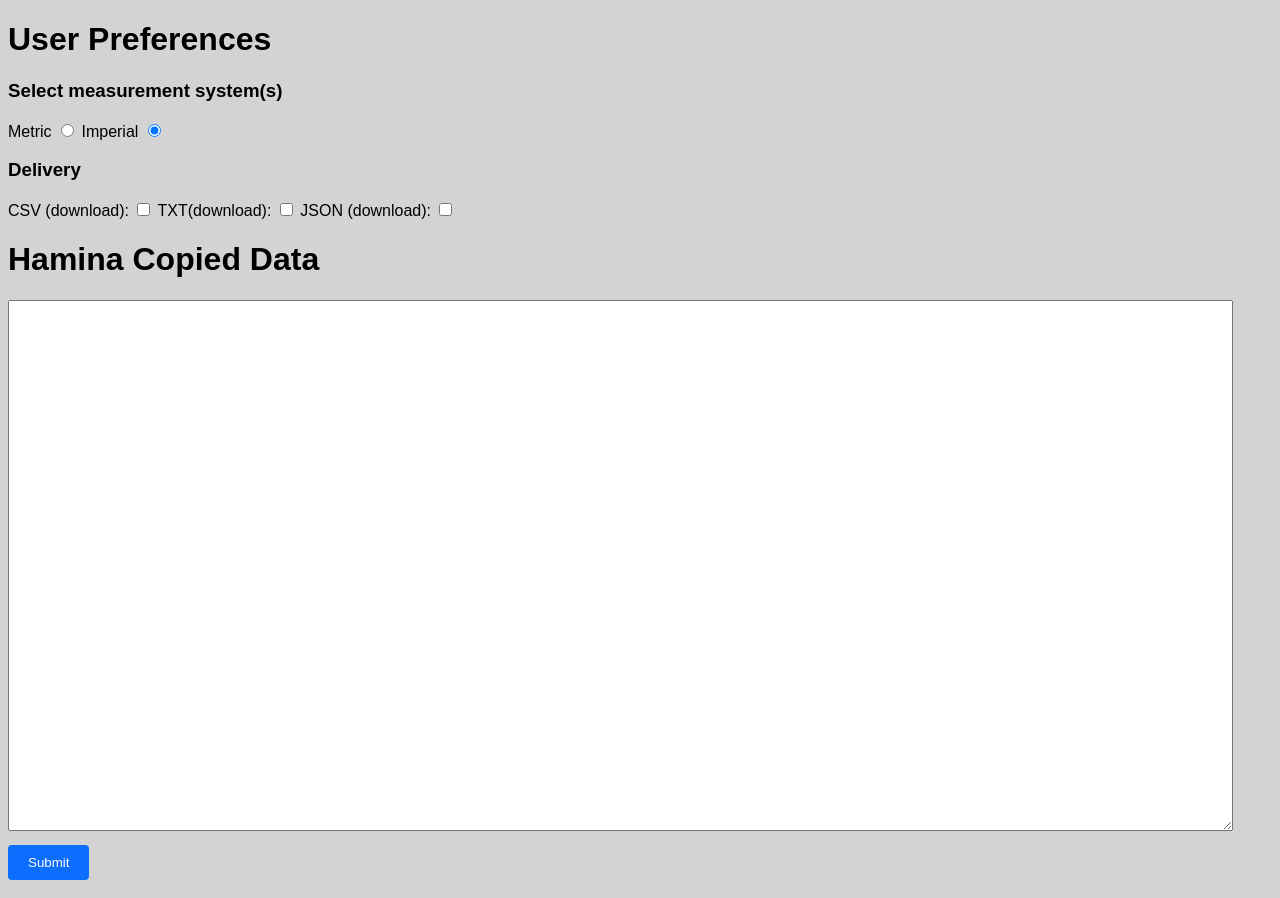
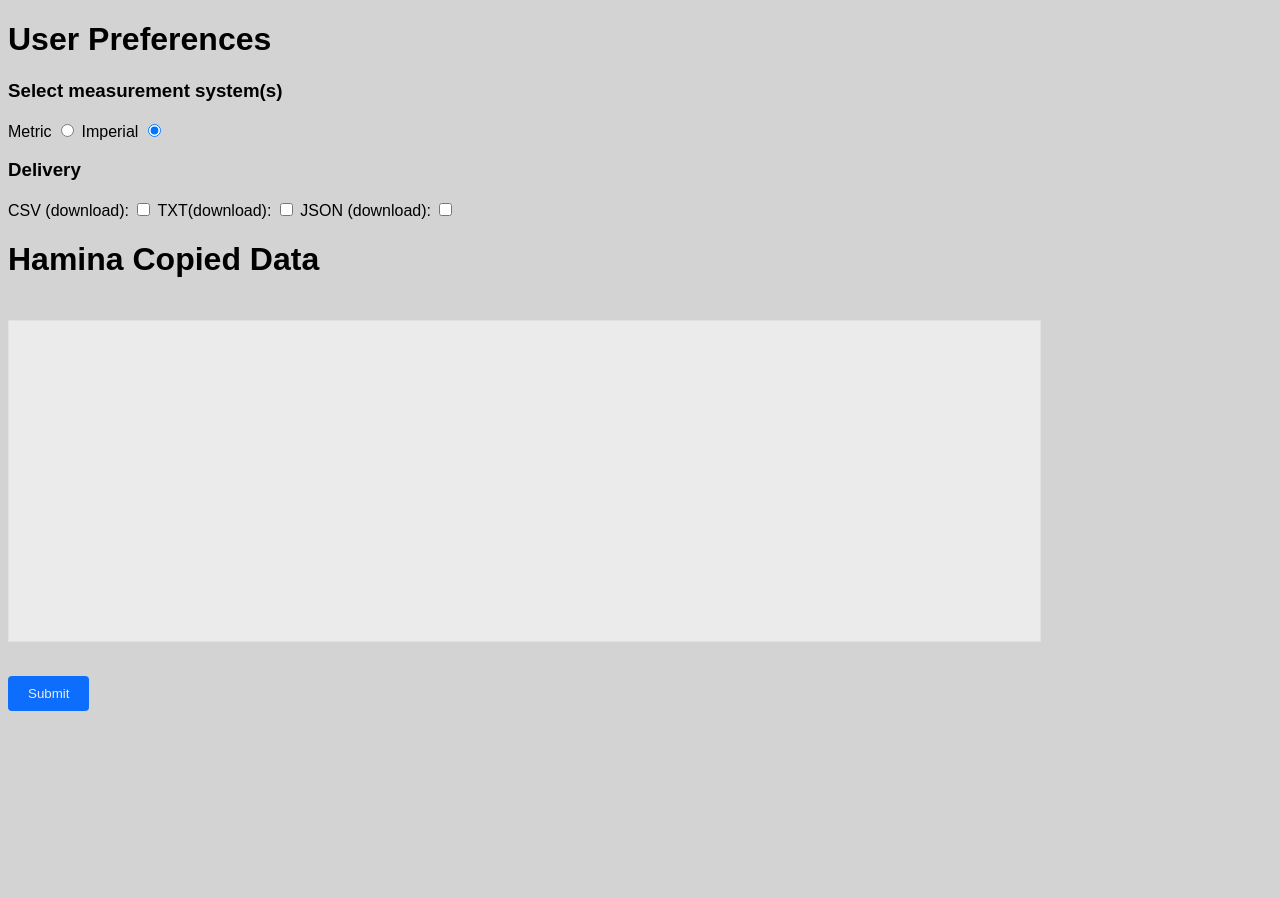
Before and after one commit to improvewifi/haminaAP, a Flask app: page / in a window 1280 px wide. After the commit the page ends 711 px from the top, so only its background shows below. Run offline with Flask 3, Linux system fonts and the light colour scheme.

Commit message:
fixed background color of checkboxes radio buttons and textarea

```diff
--- a/templates/index.html
+++ b/templates/index.html
@@ -9,13 +9,13 @@
                     font-family: Arial, sans-serif;
                     background-color: lightgrey;
                 }
-                #text-box {
+                .text-box {
                     width: 80%;
                     height: 300px;
                     margin: 20px auto;
                     padding: 10px;
-                    background-color: #E1E1E1;
-                    border: 1px solid #ccc;
+                    background-color: #EBEBEB;
+                    border: 1px solid #E1E1E1;
                     resize: none;
                 }
                 #copy-button {
@@ -33,10 +33,16 @@
                     margin: 10px 0;
                     padding: 10px 20px;
                     background-color: #0d6efd;
-                    color: white;
+                    color: #EBEBEB;
                     border: none;
                     border-radius: 4px;
-                 }
+                }
+                input [type=checkbox] {
+                    accent-color: #EBEBEB;
+                }
+                input [type=radio] {
+                    accent-color: #EBEBEB;
+                }
         </style>
         </head>
         <body >
@@ -58,7 +64,7 @@
                 <input type="checkbox" value="json" name="fileReq" />
             </div>
             <h1>Hamina Copied Data</h1>
-            <textarea name="copiedData" rows="35" cols="150"></textarea>
+            <textarea name="copiedData" class="text-box"></textarea>
             <br><input type="submit" value="Submit" class="button">
         </body>
     </form>
--- a/templates/results.html
+++ b/templates/results.html
@@ -14,8 +14,8 @@
     height: 300px;
     margin: 20px auto;
     padding: 10px;
-    background-color: #E1E1E1;
-    border: 1px solid #ccc;
+    background-color: #EBEBEB;
+    border: 1px solid #E1E1E1;
     resize: none;
   }
   #copy-button {
```
